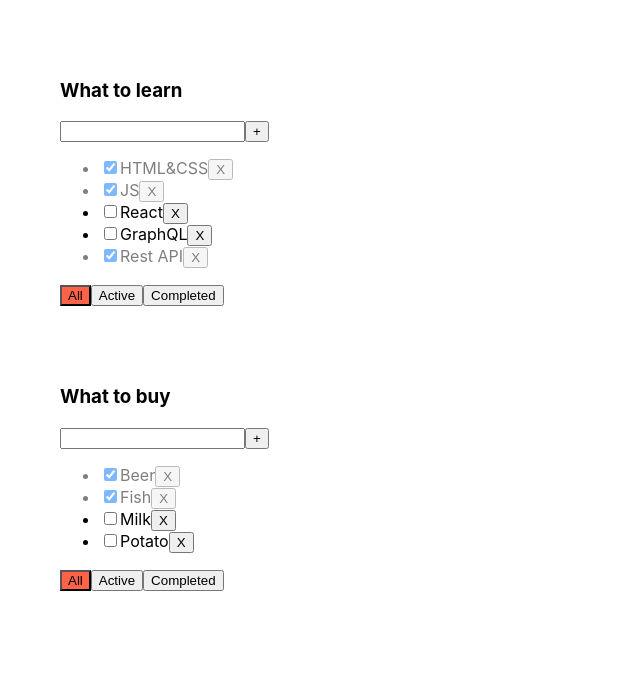
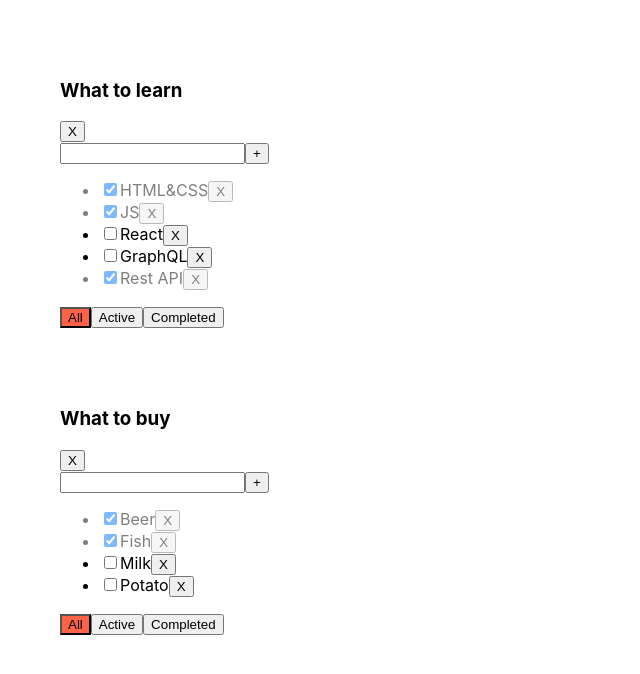
Before and after one commit to alexzoo/todolist-ts, a React (Create React App) app: page / in a window 1280 px wide. Shown: the top 674 px of the page, without its empty margins (0-640 px from the left). Built offline with nearby package versions, Linux system fonts and the light colour scheme.

Commit message:
add remove Todolists

```diff
--- a/src/App.tsx
+++ b/src/App.tsx
@@ -77,6 +77,12 @@ function App() {
         }
     }
 
+    function removeTodoList(todoListId: string) {
+        setTodoLists(todoLists.filter(tl => tl.id !== todoListId))
+        delete tasks[todoListId]
+        setTasks({...tasks})
+    }
+
     return (
         <div className="App">
             {
@@ -99,6 +105,7 @@ function App() {
                             changeFilter={changeFilter}
                             changeStatus={changeStatus}
                             filter={tl.filter}
+                            removeTodoList={removeTodoList}
                         />
                     )
                 })
--- a/src/ToDoList.tsx
+++ b/src/ToDoList.tsx
@@ -10,6 +10,7 @@ type PropsType = {
     addTask: (title: string, todoListId: string) => void
     changeStatus: (taskId: string, isDone: boolean, todoListId: string) => void
     filter: FilterValuesType
+    removeTodoList: (todoListId: string) => void
 }
 
 function ToDoList(props: PropsType) {
@@ -49,7 +50,7 @@ function ToDoList(props: PropsType) {
     return (
         <div className="App">
             <div>
-                <h3>{props.title}</h3>
+                <h3>{props.title}</h3><button onClick={() => {props.removeTodoList(props.id)}}>X</button>
                 <div>
                     <input
                         value={title}
```
